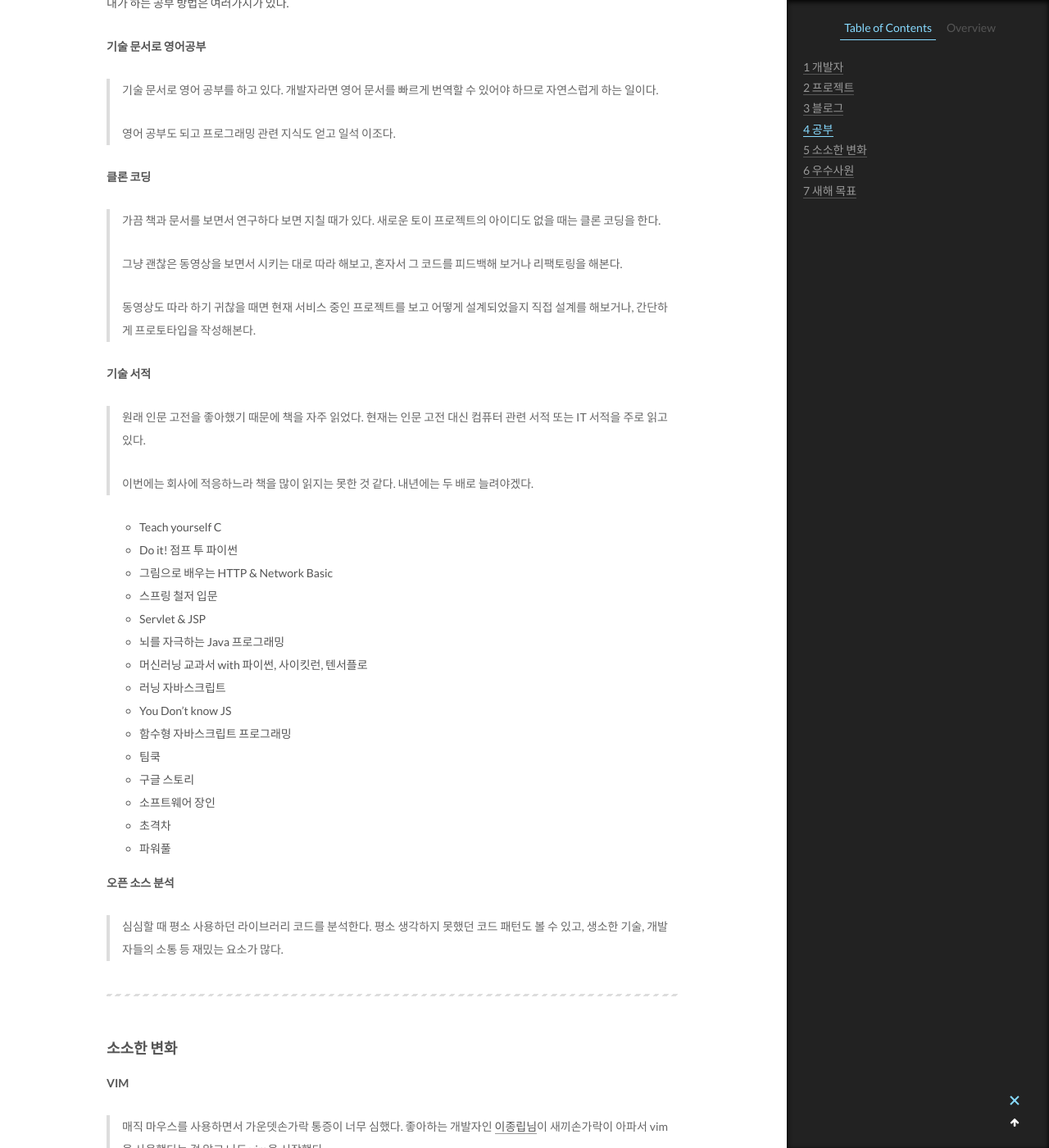
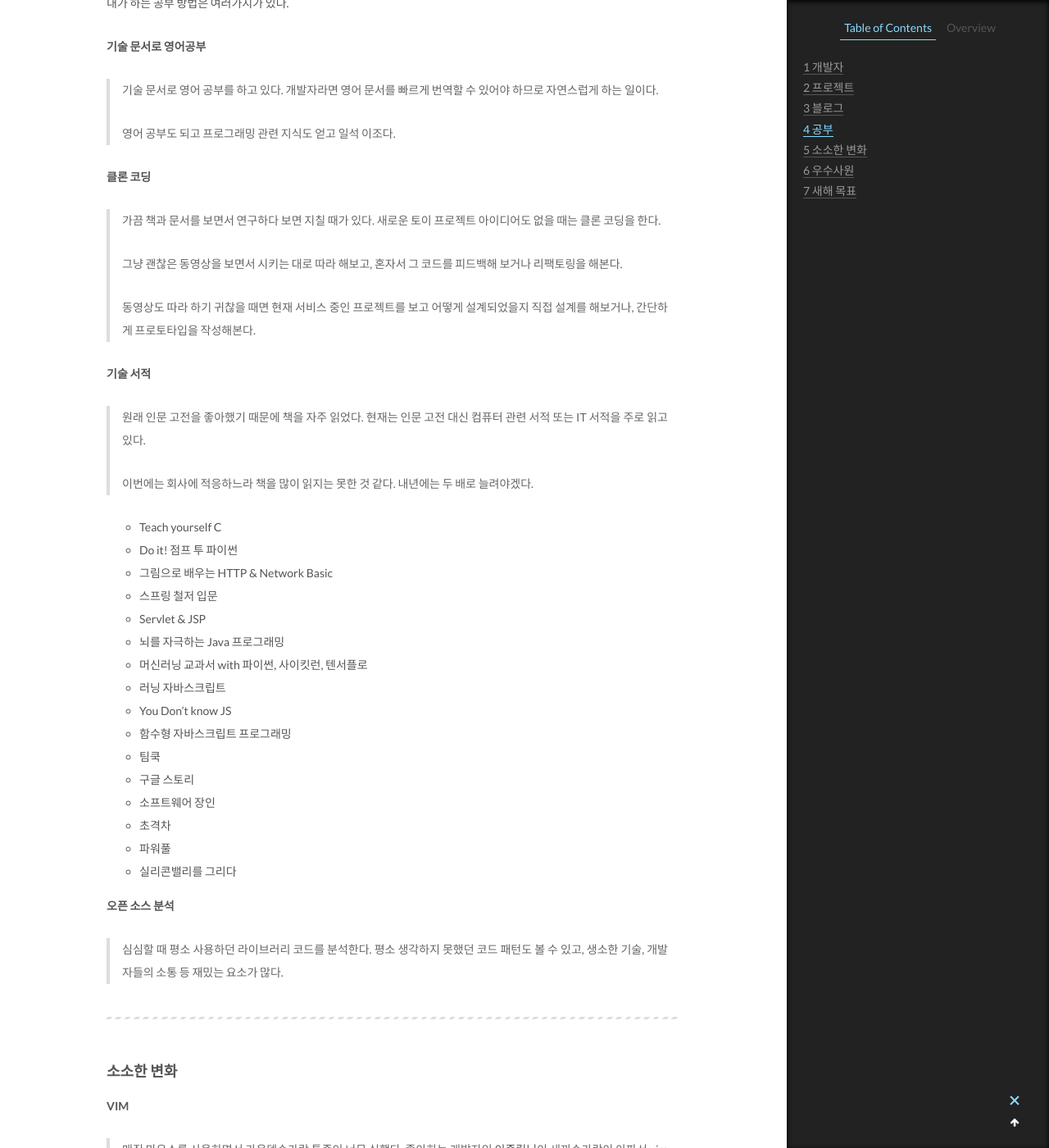
Before and after one commit to dc7303/dc7303.github.io, a Jekyll site: the page built from _posts/2020-01-07-myFirstYear.md, in a window 1280 px wide and 1400 px high, scrolled down 6195 px. Shown: the whole window at 82% size. Built offline with Jekyll 4.4.1, drawn with Linux system fonts in a browser that asks for light colours; comment, search, counter and statistics services are not loaded; some of the changed text lies outside the part shown.

Commit message:
회고록 잘못된 표현 수정

```diff
--- a/_posts/2020-01-07-myFirstYear.md
+++ b/_posts/2020-01-07-myFirstYear.md
@@ -159,7 +159,7 @@ comments: true
 > 영어 공부도 되고 프로그래밍 관련 지식도 얻고 일석 이조다.
 
 **클론 코딩**
-> 가끔 책과 문서를 보면서 연구하다 보면 지칠 때가 있다. 새로운 토이 프로젝트의 아이디도 없을 때는 클론 코딩을 한다.
+> 가끔 책과 문서를 보면서 연구하다 보면 지칠 때가 있다. 새로운 토이 프로젝트 아이디어도 없을 때는 클론 코딩을 한다.
 >
 > 그냥 괜찮은 동영상을 보면서 시키는 대로 따라 해보고, 혼자서 그 코드를 피드백해 보거나 리팩토링을 해본다.
 >
@@ -185,6 +185,7 @@ comments: true
 - 소프트웨어 장인
 - 초격차
 - 파워풀
+- 실리콘밸리를 그리다
 
 **오픈 소스 분석**
 > 심심할 때 평소 사용하던 라이브러리 코드를 분석한다. 평소 생각하지 못했던 코드 패턴도 볼 수 있고, 생소한 기술, 개발자들의 소통 등 재밌는 요소가 많다.
```
Also changed, not shown: other parts of _posts/2020-01-07-myFirstYear.md (+1 -1 lines).
